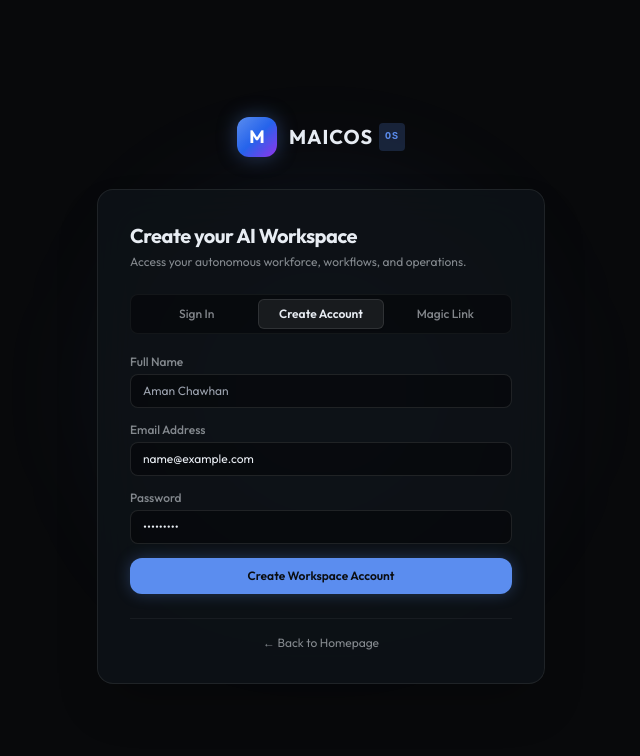
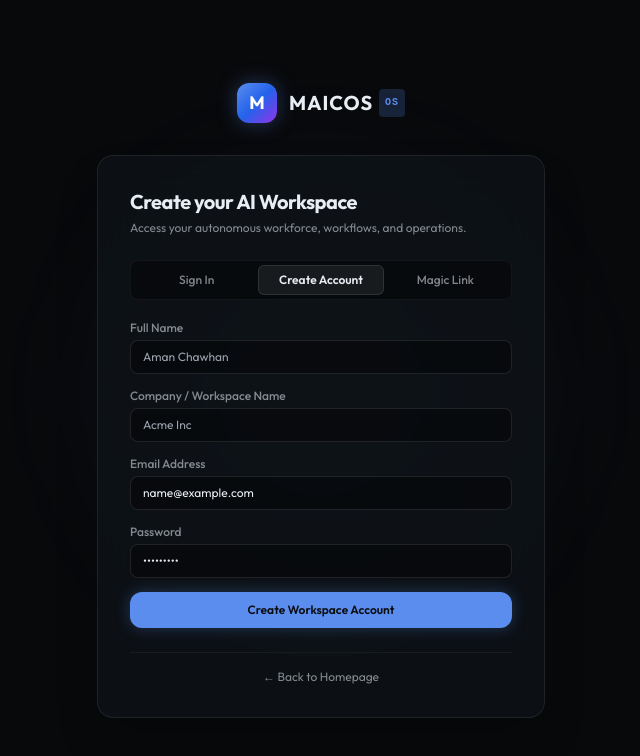
Before and after one commit to Aman23452223/maicos, a Next.js app in the folder frontend/: page /login in a window 1280 px wide. Both pictures are taken after typing "name@example.com", "Sample123" into the empty fields and a click on the button "Create Account". Shown: the top 756 px of the page, without its empty margins (319-959 px from the left). Built offline with nearby package versions, Linux system fonts and the light colour scheme; no server answers; a web font is replaced by a local one.

Commit message:
feat(ui): company name on signup, honest workspace naming

```diff
--- a/frontend/src/app/login/page.tsx
+++ b/frontend/src/app/login/page.tsx
@@ -12,6 +12,7 @@ export default function LoginPage() {
   const [email, setEmail] = useState("");
   const [password, setPassword] = useState("");
   const [name, setName] = useState("");
+  const [company, setCompany] = useState("");
   const [busy, setBusy] = useState(false);
   const [msg, setMsg] = useState<string | null>(null);
   const [err, setErr] = useState<string | null>(null);
@@ -72,7 +73,7 @@ export default function LoginPage() {
         await signInWithPassword(cleanEmail, password);
         router.push("/command");
       } else if (mode === "signup") {
-        await signUp(cleanEmail, password, name.trim() || undefined);
+        await signUp(cleanEmail, password, name.trim() || undefined, company.trim() || undefined);
         router.push("/command");
       } else if (mode === "magic") {
         await signInWithOtp(cleanEmail);
@@ -194,6 +195,21 @@ export default function LoginPage() {
             </div>
           )}
 
+          {mode === "signup" && (
+            <div>
+              <label className="block text-xs font-medium text-muted mb-1">
+                Company / Workspace Name
+              </label>
+              <input
+                type="text"
+                placeholder="Acme Inc"
+                value={company}
+                onChange={(e) => setCompany(e.target.value)}
+                className="w-full bg-black/40 border border-white/10 rounded-lg px-3 py-2 text-xs text-ink focus:outline-none focus:border-accent"
+              />
+            </div>
+          )}
+
           <div>
             <label className="block text-xs font-medium text-muted mb-1">
               Email Address
--- a/frontend/src/contexts/AuthContext.tsx
+++ b/frontend/src/contexts/AuthContext.tsx
@@ -45,7 +45,7 @@ type AuthContextType = {
   openAuthModal: (mode?: "signin" | "signup") => void;
   closeAuthModal: () => void;
   signInWithPassword: (email: string, password: string) => Promise<void>;
-  signUp: (email: string, password: string, name?: string) => Promise<void>;
+  signUp: (email: string, password: string, name?: string, company_name?: string) => Promise<void>;
   signInWithOtp: (email: string) => Promise<void>;
   signOut: () => Promise<void>;
   refreshSession: () => Promise<void>;
@@ -244,7 +244,7 @@ export function SupabaseAuthProvider({ children }: { children: ReactNode }) {
   );
 
   const signUp = useCallback(
-    async (email: string, password: string, name?: string) => {
+    async (email: string, password: string, name?: string, company_name?: string) => {
       const cleanEmail = email.trim().toLowerCase();
       if (!cleanEmail || !cleanEmail.includes("@")) {
         throw new Error("Please enter a valid email address");
@@ -276,7 +276,7 @@ export function SupabaseAuthProvider({ children }: { children: ReactNode }) {
 
       // 2. Register natively in MAICOS database to guarantee instant JWT & workspace
       try {
-        const res = await api.register(cleanEmail, password, name);
+        const res = await api.register(cleanEmail, password, name, company_name);
         if (res.access_token) {
           setToken(res.access_token);
           setTokenState(res.access_token);
```
